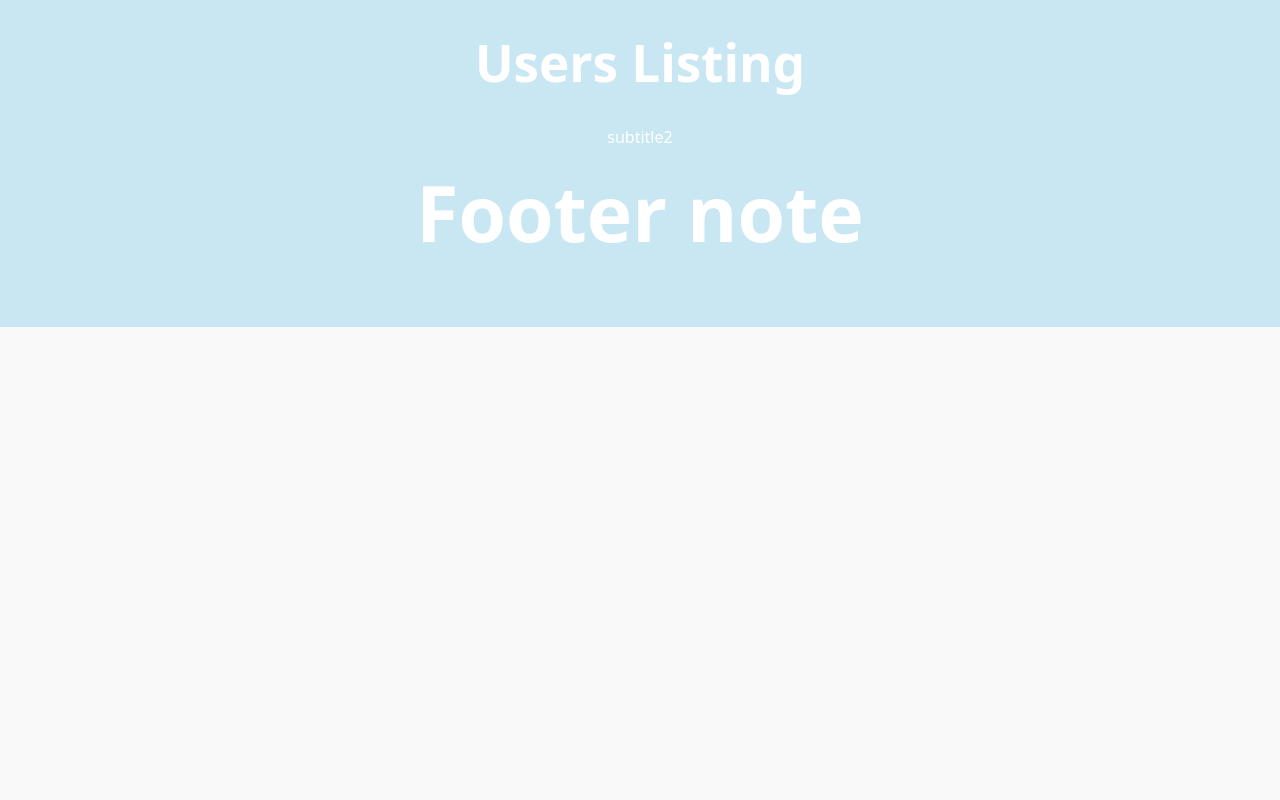
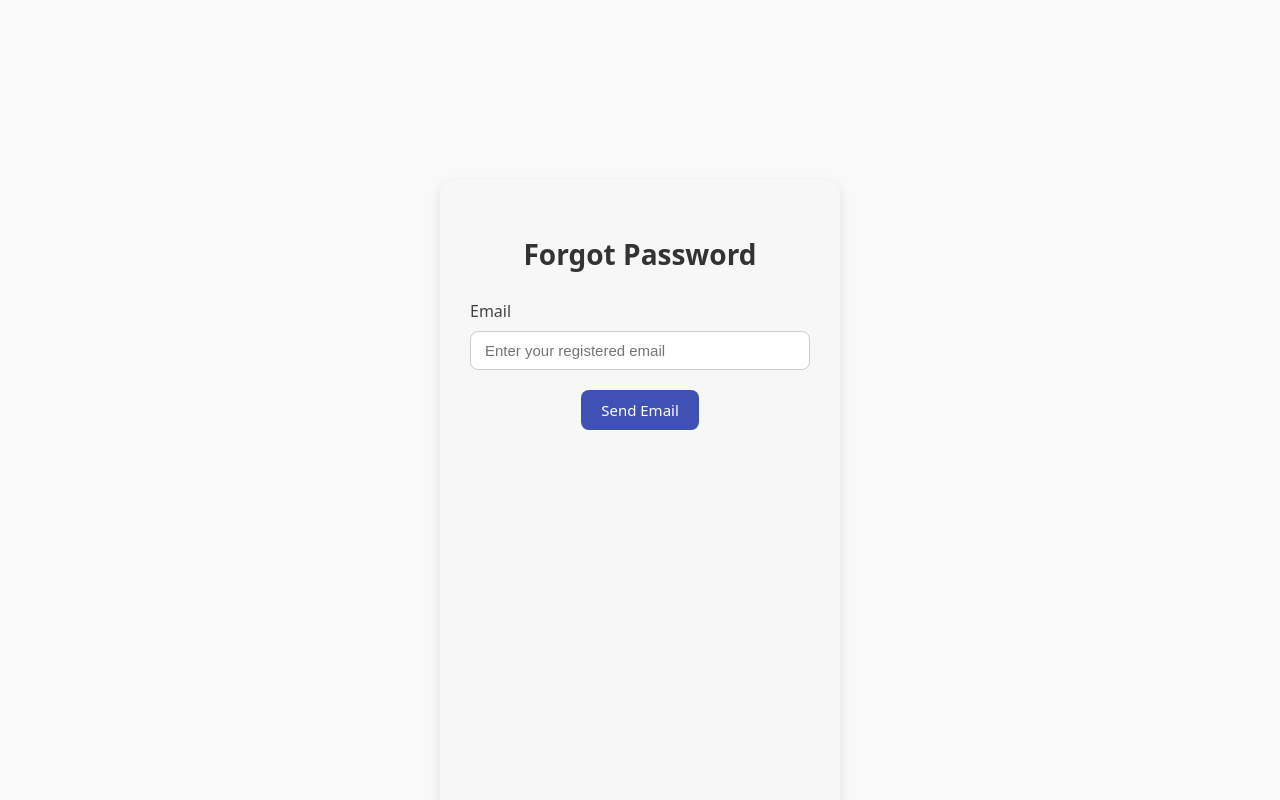
Before and after one commit to GargiSon/Registration_React, a React (Vite) app: page /forgot-password in a window 1280 px wide. Shown: the top 800 px of the page. Built offline with nearby package versions, Linux system fonts and the light colour scheme.

Commit message:
Forgot password frontend implemented

```diff
--- a/src/App.jsx
+++ b/src/App.jsx
@@ -6,10 +6,14 @@ import Main from './components/main/Main';
 import AddUser from './components/adduser/AddUser';
 import Edit from './components/edituser/Edit';
 import Login from './components/login/Login';
+import ForgotPassword from './components/forgotPassword/Forgot';
 
 const Layout = () => {
   const location = useLocation();
-  const hideLayout = location.pathname === '/add-user';
+
+  // Routes which do not show header and Footer
+  const noLayoutRoutes = ['/add-user', '/login', '/forgot-password'];
+  const hideLayout = noLayoutRoutes.includes(location.pathname);
 
   return (
     <div className="App">
@@ -17,6 +21,7 @@ const Layout = () => {
 
       <Routes>
         <Route path='/login' element={<Login/>} />
+        <Route path='/forgot-password' element={<ForgotPassword/>} />
         <Route path="/" element={<Main />} />
         <Route path="/add-user" element={<AddUser />} />
         <Route path="/edit-user/:id" element={<Edit />} />
--- /dev/null
+++ b/src/components/forgotPassword/Forgot.css
@@ -0,0 +1,60 @@
+.forgot-password-container {
+  max-width: 400px;
+  margin: 80px auto;
+  padding: 30px;
+  background-color: #f7f7f7;
+  border-radius: 12px;
+  box-shadow: 0 4px 12px rgba(0, 0, 0, 0.1);
+  text-align: center;
+}
+
+.forgot-password-container h2 {
+  margin-bottom: 24px;
+  font-size: 28px;
+  color: #333;
+}
+
+.forgot-password-form {
+  display: flex;
+  flex-direction: column;
+}
+
+.forgot-password-form label {
+  margin-bottom: 8px;
+  font-size: 16px;
+  text-align: left;
+  color: #444;
+}
+
+.forgot-password-form input {
+  padding: 10px 14px;
+  font-size: 15px;
+  border: 1px solid #ccc;
+  border-radius: 8px;
+  margin-bottom: 20px;
+  outline: none;
+  transition: border 0.3s;
+}
+
+.forgot-password-form input:focus {
+  border-color: #3f51b5;
+}
+
+.send-email {
+  text-align: center;
+}
+
+.send-email button {
+  padding: 10px 20px;
+  font-size: 15px;
+  background-color: #3f51b5;
+  color: white;
+  border: none;
+  border-radius: 8px;
+  cursor: pointer;
+  transition: background-color 0.3s;
+}
+
+.send-email button:hover {
+  background-color: #303f9f;
+}
--- /dev/null
+++ b/src/components/forgotPassword/Forgot.jsx
@@ -0,0 +1,52 @@
+import React, {useState} from 'react';
+import './Forgot.css';
+import { useNavigate } from 'react-router-dom';
+
+const ForgotPassword = () => {
+    const [email, setEmail] = useState('');
+    const navigate = useNavigate();
+
+    const handleSendEmail = async (e) => {
+        e.preventDefault();
+
+        if(!email){
+            alert("Please Enter your email.");
+            return;
+        }
+
+        try{
+            const response = await fetch('http://localhost:5000/api/forgot-password',{
+                method: 'POST',
+                headers: {'Content-Type':'application/json'},
+                body: JSON.stringify({email}),
+            });
+
+            const result = await response.json();
+            if(response.ok){
+                alert(result.message || "Reset link sent to your email.");
+                navigate('/login');
+            }else{
+                alert(result.message || "Error sending email.");
+            }
+        }catch (error){
+            console.error("Forgot password error:", error);
+            alert("Something went wrong. Try again.");
+        }
+    };
+
+    return(
+        <main className='forgot-password-container'>
+            <h2>Forgot Password</h2>
+            <form onSubmit={handleSendEmail} className='forgot-password-form'>
+                <label>Email</label>
+                <input type='email' placeholder='Enter your registered email' value={email} onChange={(e) => setEmail(e.target.value)}/>
+
+                <div className='send-email'>
+                    <button type='submit'>Send Email</button>
+                </div>
+            </form>
+        </main>
+    );
+};
+
+export default ForgotPassword;
```
